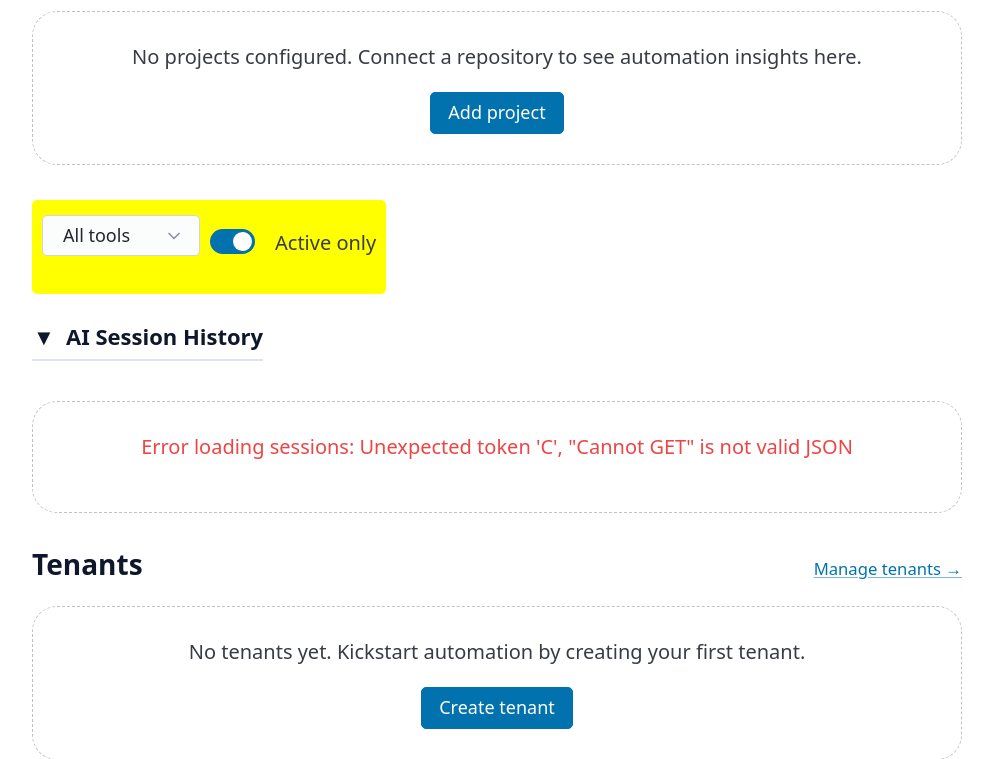
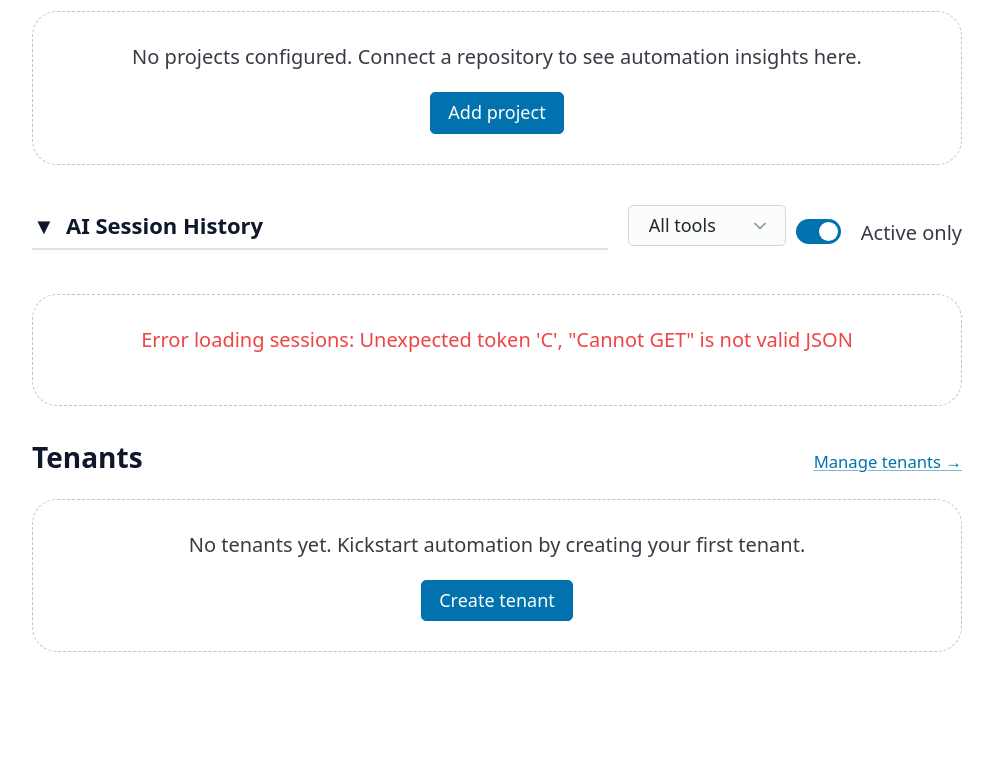
Before and after one commit to floadsio/aiops, a Python web app: template app/templates/admin/dashboard.html in a window 1280 px wide. Shown: the part 438-1197 px from the top of the page, without its empty margins (263-1256 px from the left). After the commit the page ends 1090 px from the top, so only its background shows below. Run offline with Jinja, Linux system fonts and the light colour scheme; the template is opened without the code that fills it, so the values that code supplies are empty; some libraries are stand-ins or nearby versions.

Commit message:
Revert: Put controls back in same row as header with proper flex layout

```diff
--- a/app/templates/admin/dashboard.html
+++ b/app/templates/admin/dashboard.html
@@ -1752,25 +1752,12 @@ document.querySelectorAll('.pinned-comments-group-header').forEach(header => {
 </section>
 
 <section class="dashboard-section">
-  <div class="tmux-scope-controls" style="margin-bottom: 1rem; display: inline-flex !important; visibility: visible !important; background: yellow; padding: 0.5rem; border-radius: 0.25rem;">
-    <label style="display: flex; align-items: center; gap: 0.5rem;">
-      <select id="ai-session-filter" aria-label="Filter by tool">
-        <option value="">All tools</option>
-        <option value="claude">🤖 Claude</option>
-        <option value="codex">💻 Codex</option>
-      </select>
-    </label>
-    <label style="display: flex; align-items: center; gap: 0.5rem;">
-      <input type="checkbox" id="ai-session-active-only" role="switch" checked />
-      Active only
-    </label>
-  </div>
-  <div style="display: flex; align-items: center; justify-content: space-between; gap: 1rem; margin-bottom: 1rem; flex-wrap: wrap;">
+  <div style="display: flex; align-items: center; justify-content: space-between; gap: 1rem; margin-bottom: 1rem;">
     <button
       type="button"
       id="ai-sessions-toggle"
       class="ai-sessions-toggle"
-      style="background: none; border: none; padding: 0; cursor: pointer; text-align: left;"
+      style="background: none; border: none; padding: 0; cursor: pointer; text-align: left; flex: 1; min-width: 0;"
       aria-expanded="true"
     >
       <h2 style="margin: 0; padding: 0.5rem 0; border-bottom: 2px solid rgba(148, 163, 184, 0.3); font-size: 1.1rem; display: flex; align-items: center; gap: 0.5rem;">
@@ -1778,6 +1765,19 @@ document.querySelectorAll('.pinned-comments-group-header').forEach(header => {
         <span>AI Session History</span>
       </h2>
     </button>
+    <div class="tmux-scope-controls" style="margin-bottom: 0; flex-shrink: 0;">
+      <label style="display: flex; align-items: center; gap: 0.5rem;">
+        <select id="ai-session-filter" aria-label="Filter by tool">
+          <option value="">All tools</option>
+          <option value="claude">🤖 Claude</option>
+          <option value="codex">💻 Codex</option>
+        </select>
+      </label>
+      <label style="display: flex; align-items: center; gap: 0.5rem;">
+        <input type="checkbox" id="ai-session-active-only" role="switch" checked />
+        Active only
+      </label>
+    </div>
   </div>
   <div id="ai-sessions-container" class="ai-sessions-content">
     <div style="padding: 1rem;">
```
